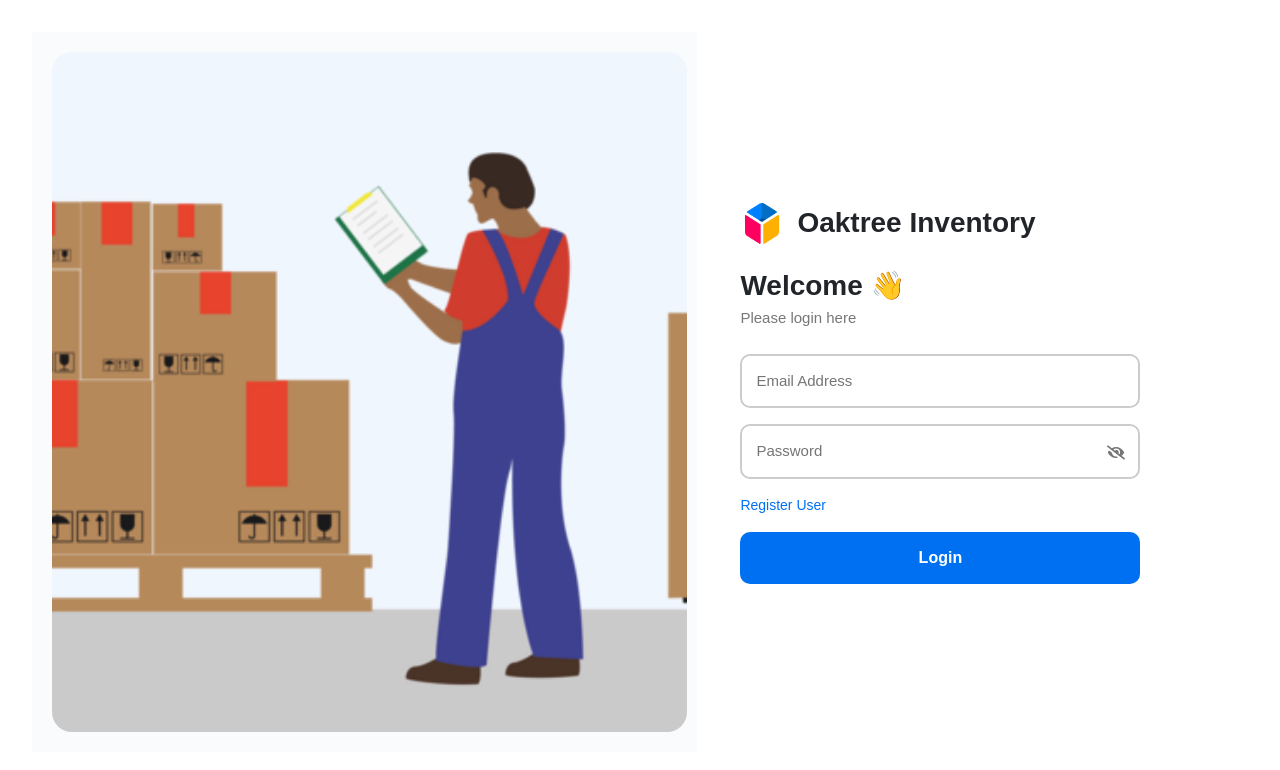
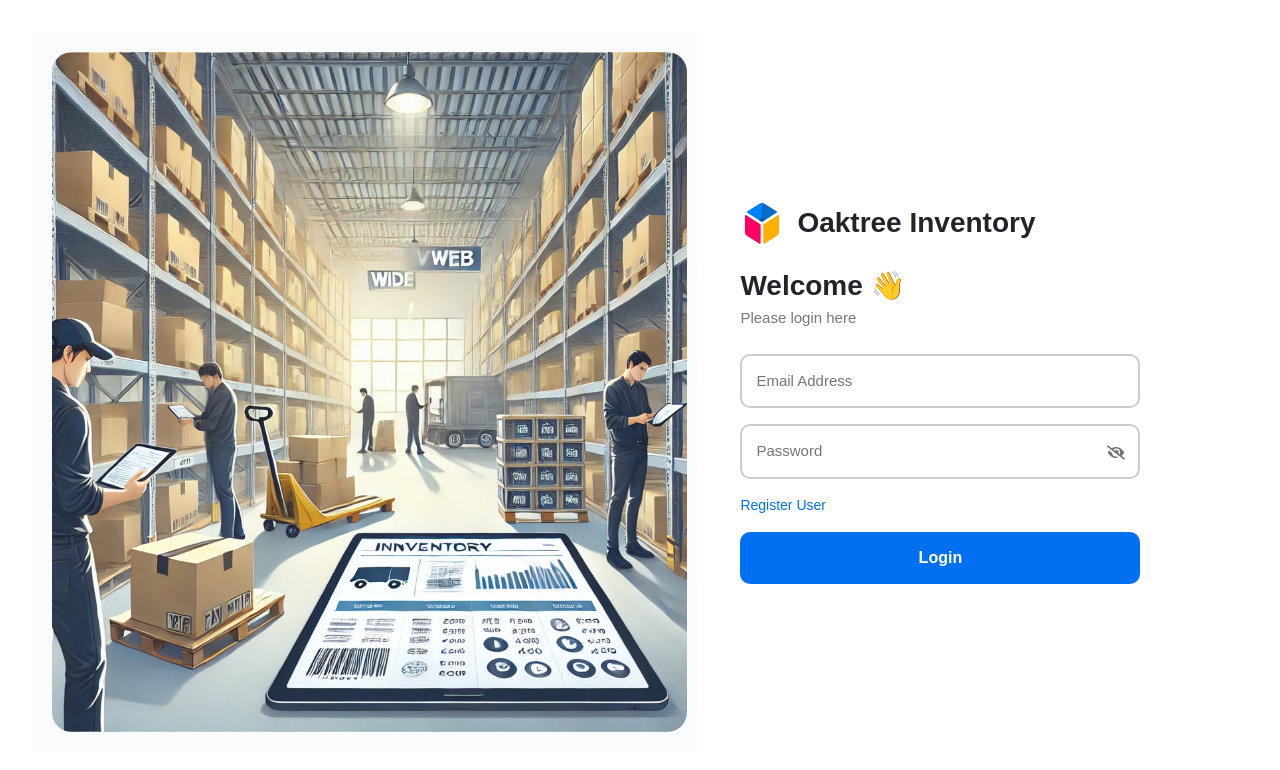
Before and after one commit to nhickad/oaktree-fullstack-app, a Next.js app in the folder client/: page /login in a window 1280 px wide. Shown: the top 770 px of the page. Built offline with nearby package versions, Linux system fonts and the light colour scheme.

Commit message:
test panel image

```diff
--- a/client/src/components/LoginForm.jsx
+++ b/client/src/components/LoginForm.jsx
@@ -65,7 +65,7 @@ export default function LoginForm() {
     <div className={styles.container}>
       <div className={styles.leftPanel}>
       <img
-          src="/testimage.png"
+          src="/testimage.jpg"
           alt="Abstract Art"
           className={styles.abstractImage}
         />
```
Also changed, not shown: client/public/testimage.jpg (added), client/public/testimage.png (deleted).
